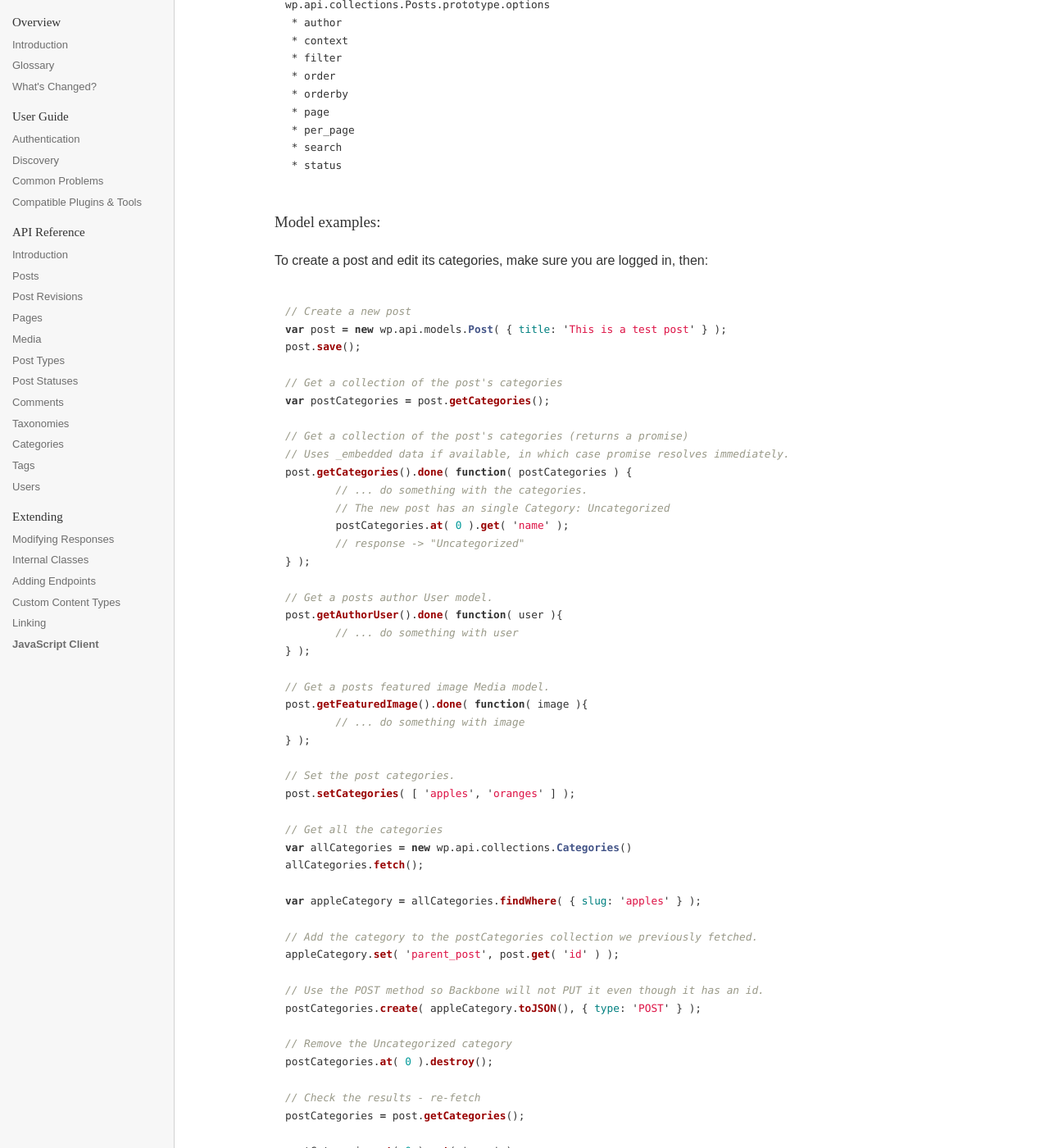
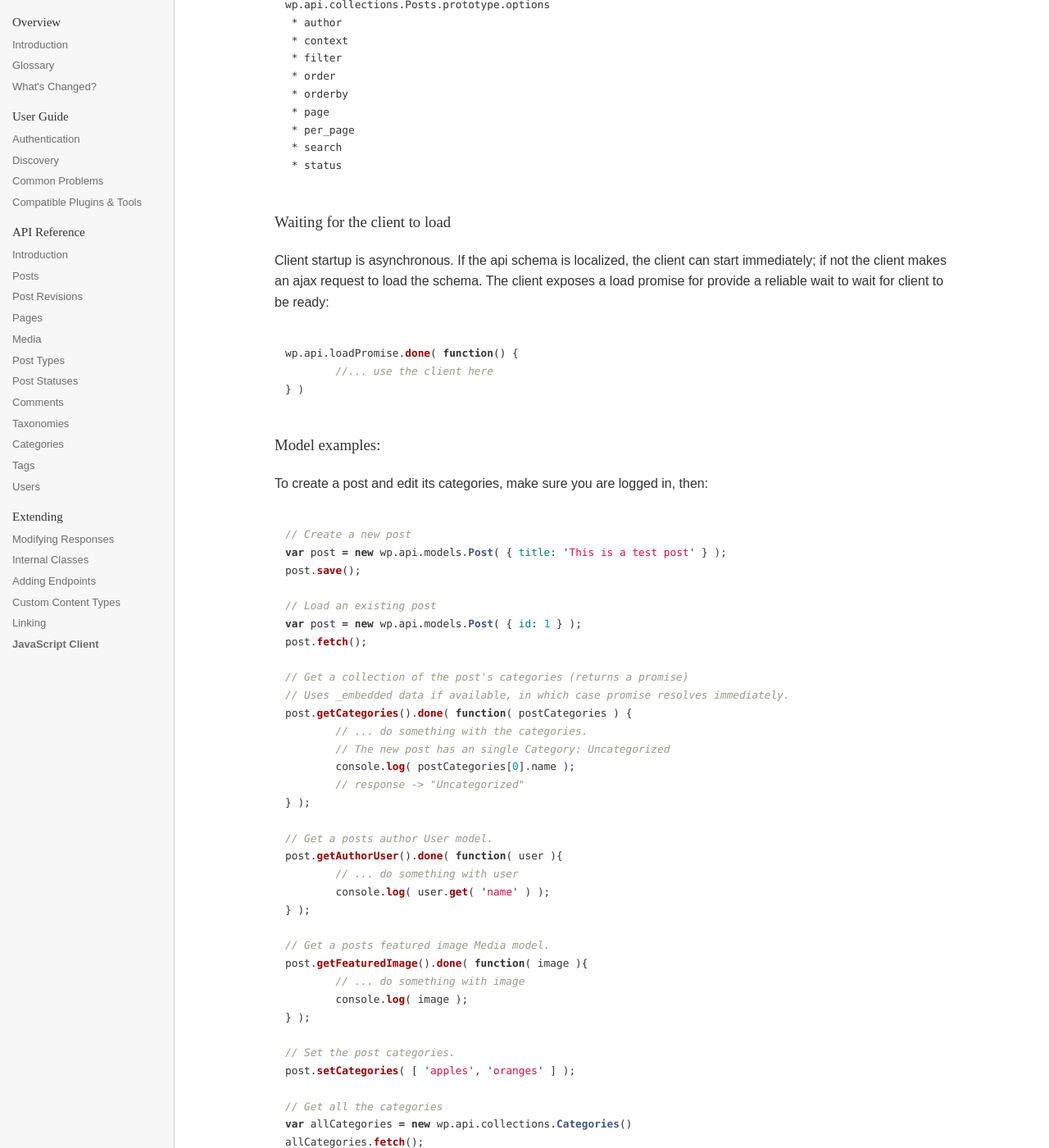
Before and after one commit to WP-API/docs-v2, a Jekyll site: the page built from extending/javascript-client/index.md, in a window 1280 px wide and 1400 px high, scrolled down 2362 px. Shown: the whole window at 82% size. Built offline with Jekyll 4.4.1, drawn with Linux system fonts in a browser that asks for light colours; Markdown is read by kramdown in place of the engine named in the settings.

Commit message:
Update js client docs
loadPromise
localizing schema
category helpers
reading a single post

````diff
--- a/extending/javascript-client/index.md
+++ b/extending/javascript-client/index.md
@@ -106,6 +106,16 @@ wp.api.collections.Posts.prototype.options
  * search
  * status
 ```
+
+### Waiting for the client to load
+Client startup is asynchronous. If the api schema is localized, the client can start immediately; if not the client makes an ajax request to load the schema. The client exposes a load promise for provide a reliable wait to wait for client to be ready:
+
+```js
+wp.api.loadPromise.done( function() {
+	//... use the client here
+} )
+```
+
 ### Model examples:
 
 To create a post and edit its categories, make sure you are logged in, then:
@@ -115,26 +125,29 @@ To create a post and edit its categories, make sure you are logged in, then:
 var post = new wp.api.models.Post( { title: 'This is a test post' } );
 post.save();
 
-// Get a collection of the post's categories
-var postCategories = post.getCategories();
+// Load an existing post
+var post = new wp.api.models.Post( { id: 1 } );
+post.fetch();
 
 // Get a collection of the post's categories (returns a promise)
 // Uses _embedded data if available, in which case promise resolves immediately.
 post.getCategories().done( function( postCategories ) {
 	// ... do something with the categories.
 	// The new post has an single Category: Uncategorized
-	postCategories.at( 0 ).get( 'name' );
+	console.log( postCategories[0].name );
 	// response -> "Uncategorized"
 } );
 
 // Get a posts author User model.
 post.getAuthorUser().done( function( user ){
 	// ... do something with user
+	console.log( user.get( 'name' ) );
 } );
 
 // Get a posts featured image Media model.
 post.getFeaturedImage().done( function( image ){
 	// ... do something with image
+	console.log( image );
 } );
 
 // Set the post categories.
````
